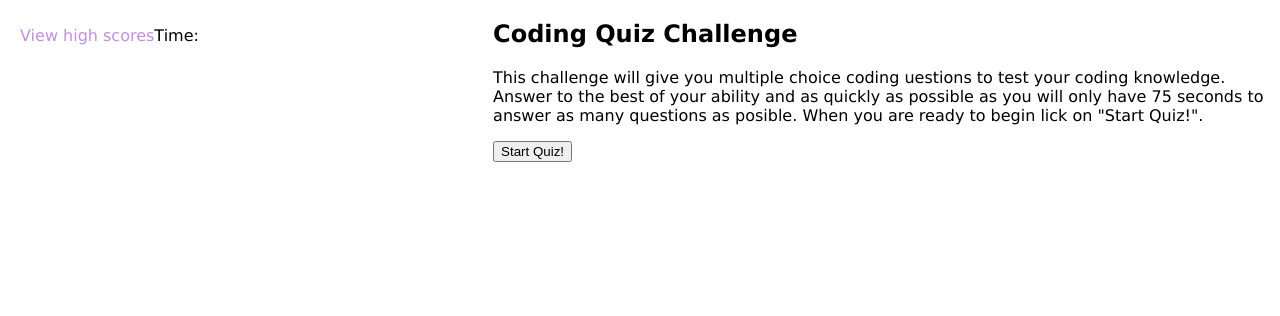
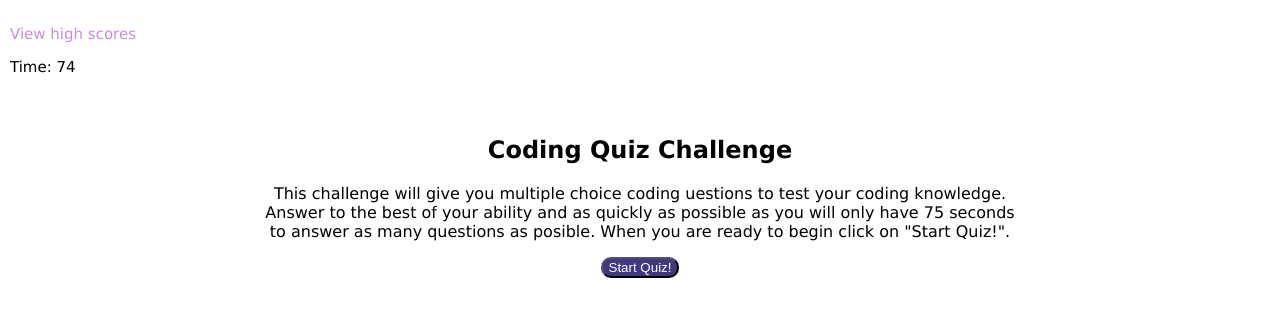
Before and after one commit to Brinabean/coding-quiz, a plain HTML site: page index.html in a window 1280 px wide. Both pictures are taken after a click on the button "Start Quiz!". Drawn offline with Linux system fonts and the light colour scheme.

Commit message:
added timer func

```diff
--- a/assets/css/styles.css
+++ b/assets/css/styles.css
@@ -1,39 +1,44 @@
 :root {
     --cl1: #c38fdf;
-
+    --cl2: rgb(64, 56, 134);
 }
 
 body {
     margin: 0;
     padding: 0;
-    display: flex;
-    min-height: 100vh;
-    display: flex;
+    display: block;
     font-family: Verdana, Geneva, Tahoma, sans-serif;
 }
 
 header {
-    padding: 10px 20px; /*put in the 20x35 header*/
-    display: flex;
-    flex-wrap: wrap;
-    top: 0;
-    background-size: cover;
-    width: 100%;
-    height: min-content;
+    padding: 10px;
+    font-size: 15px;
+    background-color: cover;
+    display: inline-block;
 }
 
 .highscore {
-    background: none;
 	color: var(--cl1);
-	border: none;
-	padding: 0;
 	cursor: pointer;
-	outline: none;
-    justify-content: left;
+    text-align: left;
 }
 
-header div .timer {
-    display: flex;
-    align-items: right;
-    justify-content: right;
+#countdown {
+    text-align: right;
+    display: inline;
 }
+
+/* beginning page */
+.centered {
+    margin: 50px auto;
+    width: 60%;
+    align-items: center;
+    justify-content: space-between;
+    text-align: center;
+}
+
+button {
+    background-color: var(--cl2);
+    color: white;
+    border-radius: 10px;
+}
--- a/assets/js/script.js
+++ b/assets/js/script.js
@@ -0,0 +1,26 @@
+var timerEl = document.getElementById('countdown');
+var startBtn = document.querySelector("#start");
+
+var countdown = function() {
+    var timeLeft = 75;
+
+  // Use the `setInterval()` method to call a function to be executed every 1000 milliseconds
+  var timeInterval = setInterval(function () {
+    // As long as the `timeLeft` is greater than 1
+    if (timeLeft > 0) {
+      // Set the `textContent` of `timerEl` to show the remaining seconds
+      timerEl.textContent = 'Time: ' + timeLeft;
+      // Decrement `timeLeft` by 1
+      timeLeft--;
+    } else {
+        timerEl.textContent = 'Time: 0';
+    }
+  }, 1000);
+}
+
+function startquiz() {
+    countdown();
+};
+
+
+startBtn.addEventListener("click", startquiz);
--- a/index.html
+++ b/index.html
@@ -10,21 +10,18 @@
 
   <body>
       <header>
-          <div class=>
-              <p class="highscore">View high scores</p>
-          </div>
-          <div class="timer">
-              <p>Time: </p>
-          </div>
+          <div>
+              <p class="highscore">View high scores </p>
+              <p id="countdown"></p>
       </header>
 
-      <section>
+      <section class="centered">
           <h1>Coding Quiz Challenge</h1>
           <p>This challenge will give you multiple choice coding uestions to test your coding knowledge.
                Answer to the best of your ability and as quickly as possible as you will only have 75
-               seconds to answer as many questions as posible. When you are ready to begin lick on "Start Quiz!".
+               seconds to answer as many questions as posible. When you are ready to begin click on "Start Quiz!".
           </p>
-          <button>Start Quiz!</button>
+          <button id="start">Start Quiz!</button>
       </section>
   </body>
     <script src="assets/js/script.js"></script>
```
